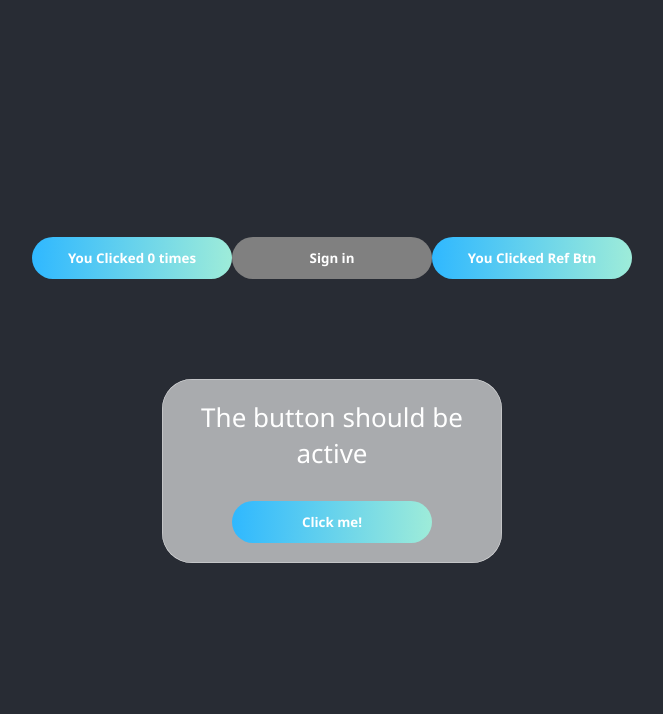
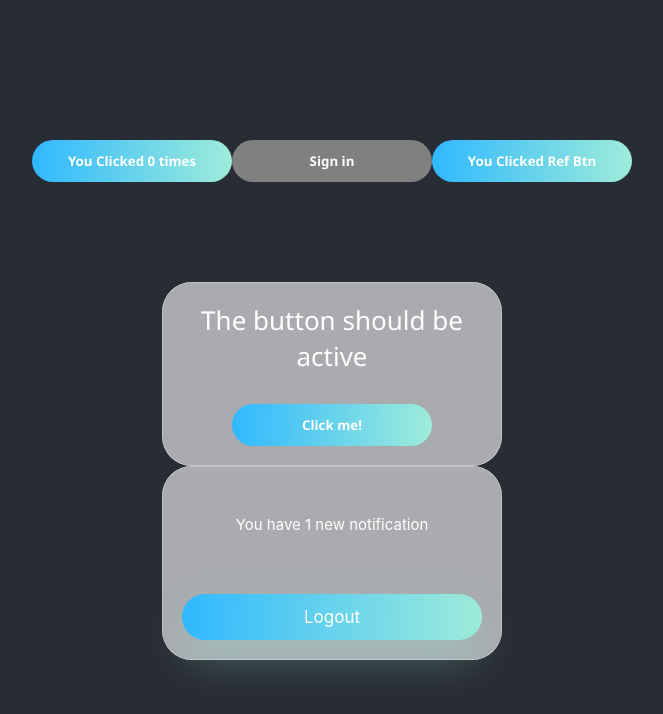
Before and after one commit to juanjosebernalv/great-day, a React (Create React App) app: page / in a window 1280 px wide. Shown: the top 714 px of the page, without its empty margins (308-971 px from the left). Built offline with nearby package versions, Linux system fonts and the light colour scheme.

Commit message:
Conditonal Rendering Example

```diff
--- a/src/App.js
+++ b/src/App.js
@@ -3,6 +3,7 @@ import './App.css';
 import MyButtonComponent from './components/MyButtonComponent';
 import MyButtonStyled from './components/MyButtonStyled';
 import MyCard from './components/MyCard';
+import NotificationCard from './components/NotificationCard';
 
 function App() {
   return (
@@ -14,6 +15,7 @@ function App() {
         {/* <MyButtonComponent></MyButtonComponent> */}
         <MyButtonStyled></MyButtonStyled>
         <MyCard></MyCard>
+        <NotificationCard></NotificationCard>
       </header>
     </div>
   );
--- /dev/null
+++ b/src/components/NotificationCard.jsx
@@ -0,0 +1,38 @@
+import React, { useState } from "react";
+import styled from "styled-components";
+import SignInButton from './SignInButton';
+
+const NotificationCard = () => {
+    const [notificationNumber, setNotificationNumber] = useState(1);
+
+    return (
+        <Wrapper>
+            {notificationNumber >= 1 && (
+                <Paragraph>You have {notificationNumber} new notification</Paragraph>
+            )}
+            <SignInButton></SignInButton>
+        </Wrapper>
+    );
+};
+
+export default NotificationCard;
+
+const Wrapper = styled.div`
+    background: rgba(255, 255, 255, 0.6);
+    box-shadow: inset 0 0 0 0.5px rgba(255, 255, 255, 0.6);
+    border-radius: 30px;
+    padding: 20px;
+    width: 300px;
+    display: grid;
+    gap: 30px;
+    justify-items: center;
+    align-items: center;
+`;
+
+const Paragraph = styled.p`
+    font-family: -apple-system, BlinkMacSystemFont, "Segoe UI", Roboto, Oxygen, Ubuntu, Cantarell, "Open Sans", "Helvetica Neue", sans-serif;
+    font-style: normal;
+    font-size: 15px;
+    line-height: 48px;
+    text-align: center;
+`;
--- /dev/null
+++ b/src/components/SignInButton.jsx
@@ -0,0 +1,50 @@
+import React, { useState } from "react";
+import styled from "styled-components";
+
+const SignInButton = () => {
+    const [isLoggedIn, setIsLoggedIn] = useState(true);
+    return (
+        <div>
+            <Button onClick={() => setIsLoggedIn(!isLoggedIn)}>
+                {isLoggedIn ? 'Logout' : 'Login'}
+            </Button>
+        </div>
+    );
+};
+
+export default SignInButton;
+
+const Button = styled.div`
+    font-family: -apple-system, BlinkMacSystemFont, "Segoe UI", Roboto, Oxygen, Ubuntu, Cantarell, "Open Sans", "Helvetica Neue", sans-serif;
+    font-weight: bold;
+    background: linear-gradient(91.4deg, #2fb8ff 0%, #9eecd9 100%);
+    border: none;
+    border-radius: 30px;
+    box-shadow: 0px 20px 40px rgba(147, 231, 221, 0.3);
+    cursor: pointer;
+    display: grid;
+    text-align: center;
+    padding: 12px 0;
+    width: 100%;
+    position: relative;
+    justify-content: center;
+    max-width: 700px;
+    min-width: 300px;
+    margin: 0 auto;
+    transition: 0.8s cubic-bezier(0.075, 0.82, 0.165, 1);
+    color: white;
+    font-style: normal;
+    font-weight: normal;
+    font-size: 17px;
+    line-height: 130%;
+
+    :hover {
+        transform: translateY(-2px);
+        box-shadow: 0px 20px 40px rgba(0, 0, 0, 0.15),
+        inset 0 0 0 0.5px rgba(0, 0, 0, 0.3), inset 0 10px 40px rgba(0, 0, 0, 0.1);
+    }
+
+    :focus {
+        outline: none;
+    }
+`;
```
